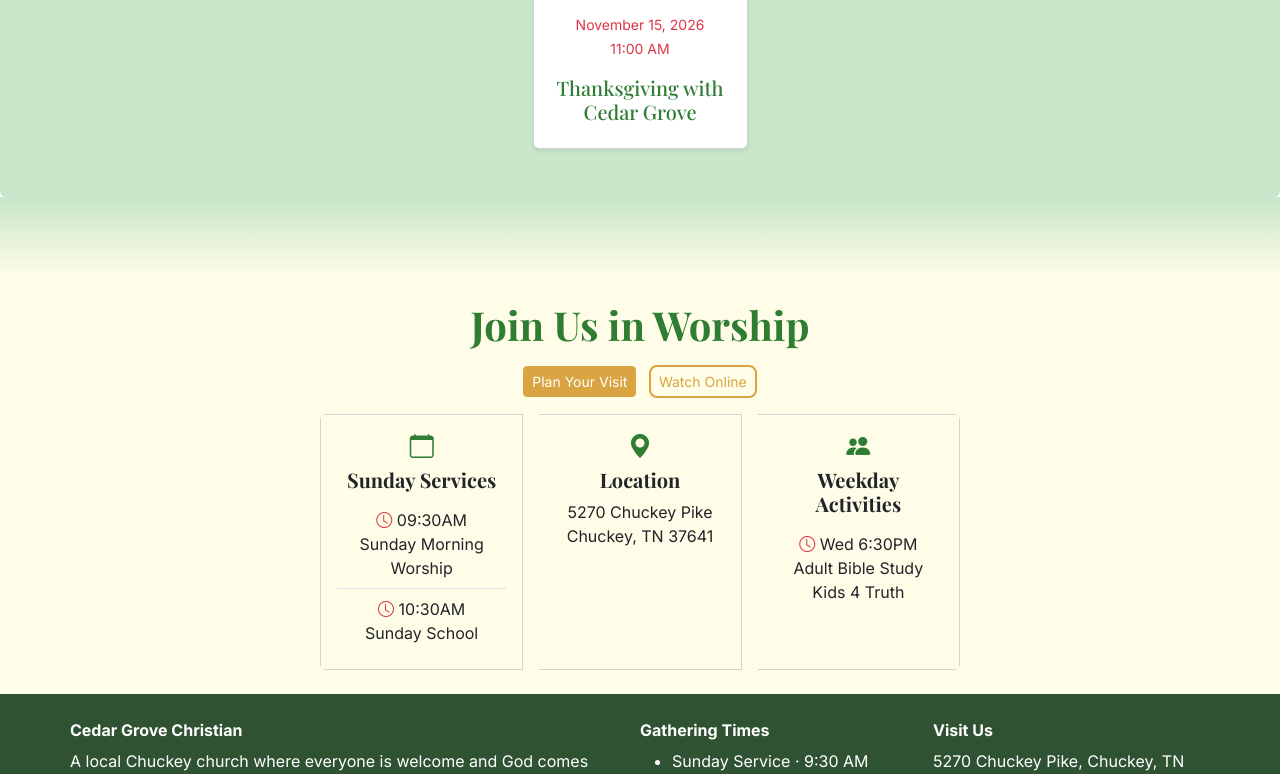
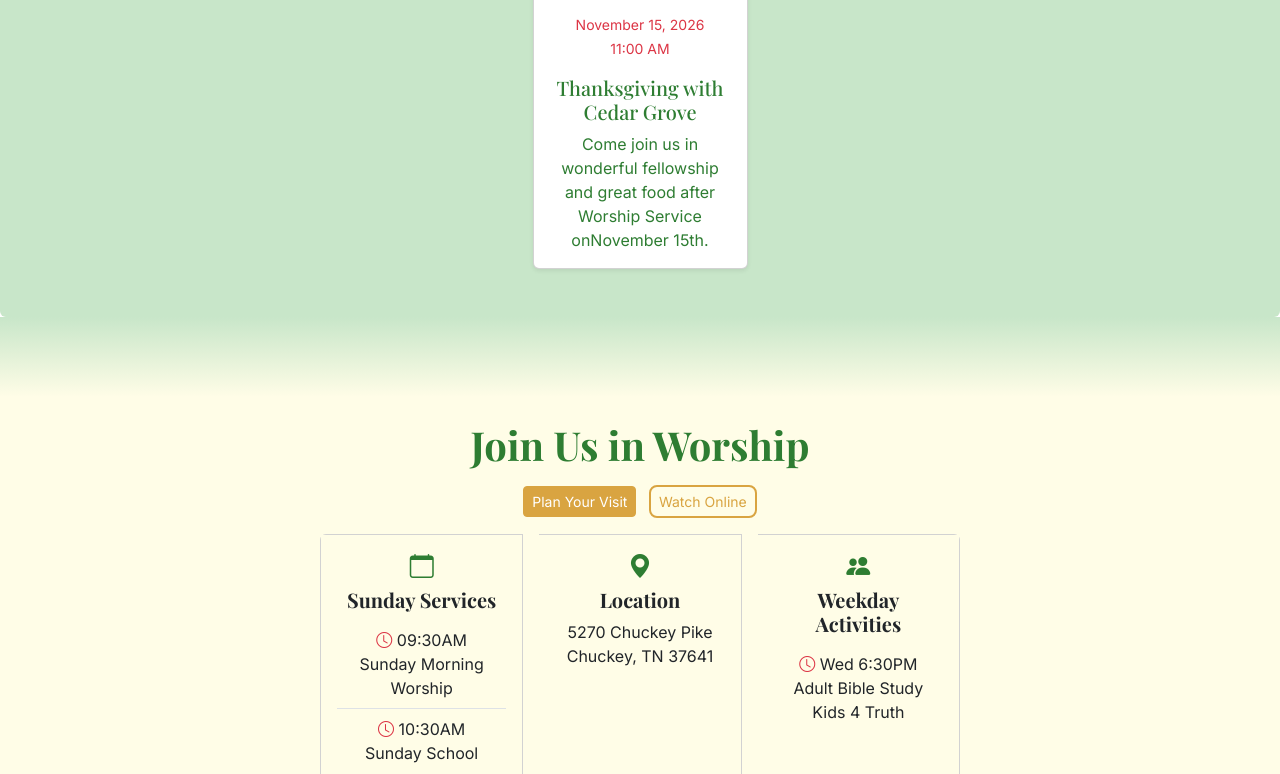
Before and after one commit to cedargrovechristian/cedargrovechristian.github.io, a Jekyll site: the page built from index.html, in a window 1280 px wide and 900 px high, scrolled down 2249 px, cut to the strip 126-900 px from the top of the window. Built offline with Jekyll 4.4.1, drawn with Linux system fonts in a browser that asks for light colours.

Commit message:
Update events.yml

```diff
--- a/_data/events.yml
+++ b/_data/events.yml
@@ -1,5 +1,5 @@
 - title: "Thanksgiving with Cedar Grove"
   date: 2026-11-15 11:00
   end: 2026-11-15 11:00
-  image: assets/images/webTrunkorTreat2026.png
-  description: ""
+  image: assets/images/ThanksgivingWithCedarGrove2026.png
+  description: "Come join us in wonderful fellowship and great food after Worship Service onNovember 15th."
```
